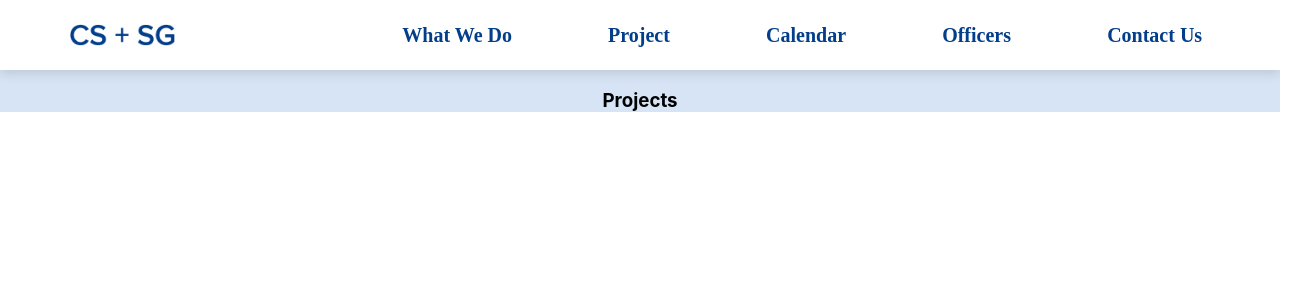
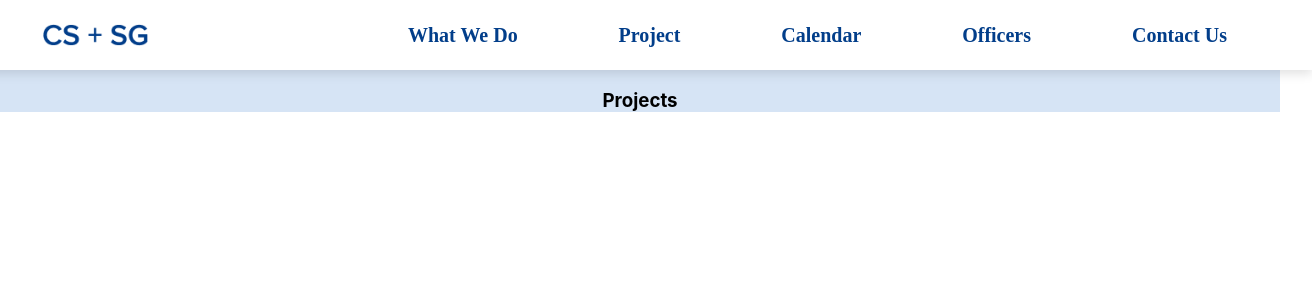
Before and after one commit to CS-Social-Good-CalPoly/club-website, a React (Create React App) app: page /Projects in a window 1280 px wide. Shown: the top 300 px of the page, 1312 px wide, since content can reach past the window. Built offline with nearby package versions, Linux system fonts and the light colour scheme.

Commit message:
a hacky way of doing it

```diff
--- a/src/assets/Nav.css
+++ b/src/assets/Nav.css
@@ -6,6 +6,7 @@
     /*min-height: 6vh;*/
     height: 70px;
     background: white;
+    margin: auto -4vh auto;
     box-shadow: 0 4px 10px rgba(0, 0, 0, 0.116);  /* x, y, blur */
   }
 
@@ -29,7 +30,7 @@
   .nav-links li {
     text-decoration: none;
     color:#023E8A;
-    font-size: 25px;
+    font-size: 20px;
   }
 
   .nav-bar img {
--- a/src/components/Nav.js
+++ b/src/components/Nav.js
@@ -10,6 +10,7 @@ export default function Nav() {
             <nav className = "nav-bar">
                 <img className="logo" src= {imager} alt="temp-logo" />
                 <ul className="nav-links">
+                    <li></li>
                     <li><Link to ="/WhatWeDo">What We Do</Link></li>
                     <li><Link to ="/Projects">Project</Link></li>
                     <li><Link to ="/Calendar">Calendar</Link></li>
```
